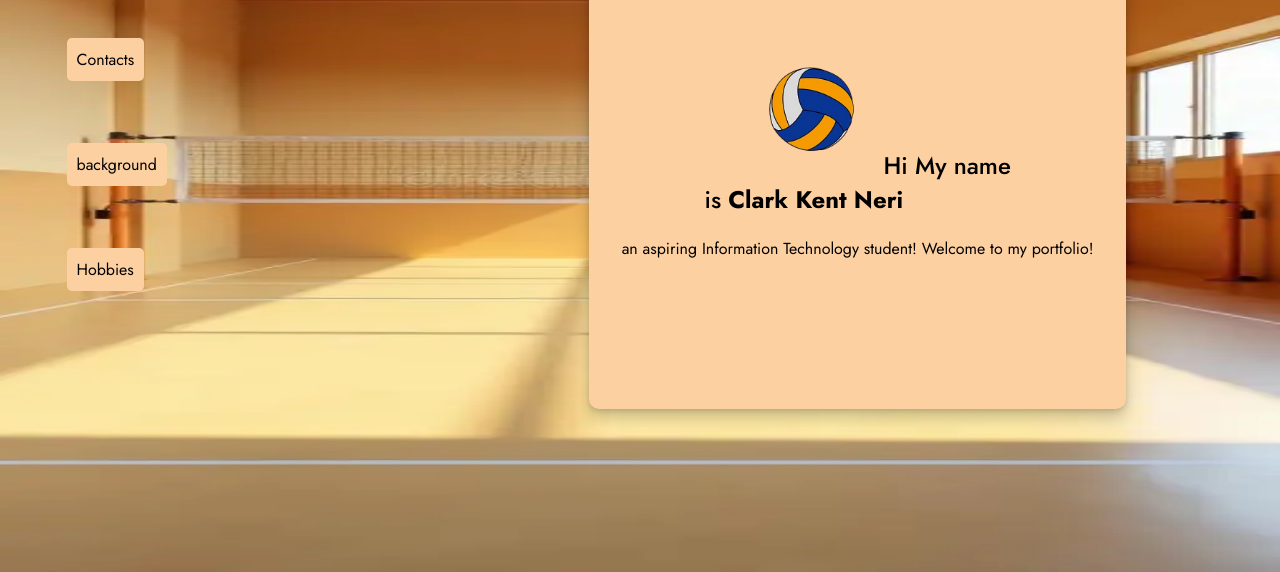
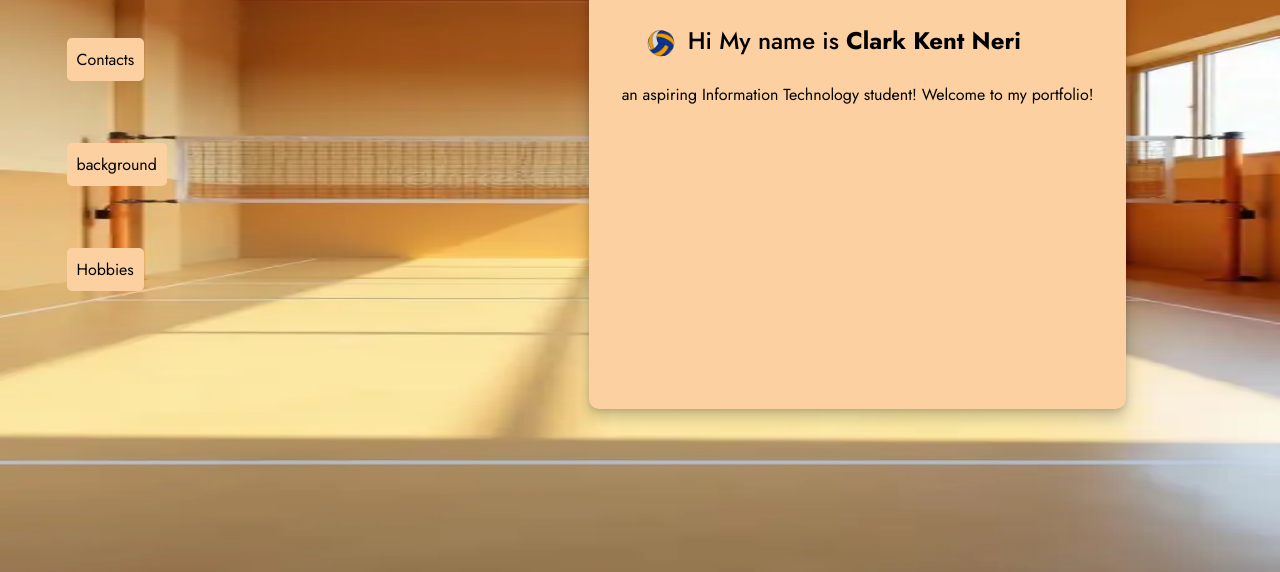
Before and after one commit to PoyidudePoy/myPortfolio, a plain HTML site: page Portfolio/index.html in a window 1280 px wide. Shown: the part 228-800 px from the top of the page. Drawn offline with Linux system fonts and the light colour scheme.

Commit message:
volleyball icon
putted the volleyball icon in the h2 perfectly.

```diff
--- a/Portfolio/style.css
+++ b/Portfolio/style.css
@@ -123,10 +123,17 @@
 
     .texts h2 {
 
-        margin-right: 20%;
+        margin-right: 10%;
         font-weight: 500;
 
 
 
 
     }
+    .content .card .texts h2 img {
+
+        max-width: 40px;
+        margin: 0;
+        vertical-align: middle;
+
+    }
```
